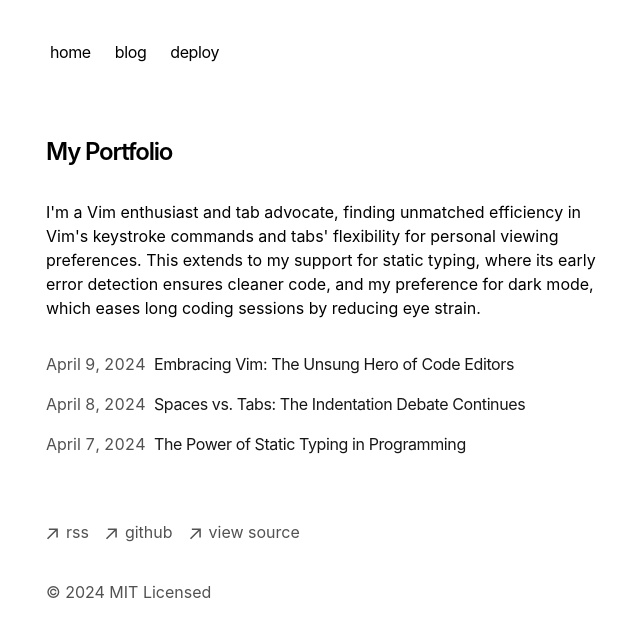
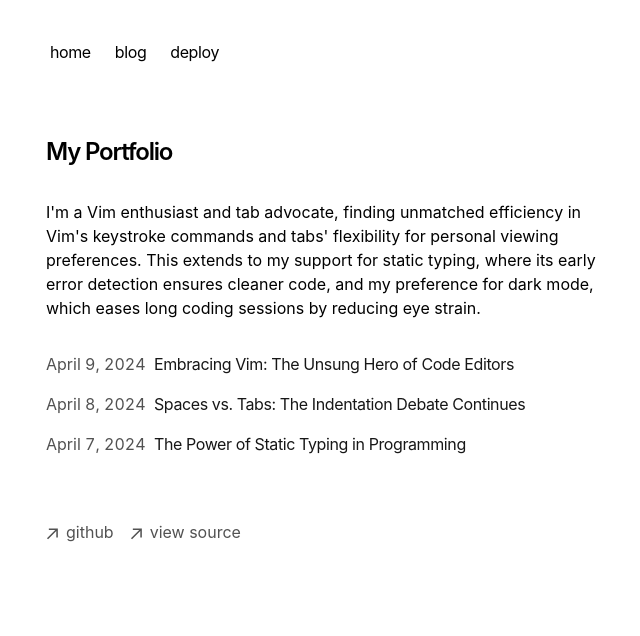
Before and after one commit to Michelangelo-Granato/michelangelo-portfolio, a Next.js app: page / in a window 1280 px wide. Shown: the top 636 px of the page, without its empty margins (306-946 px from the left). Built offline with nearby package versions, Linux system fonts and the light colour scheme.

Commit message:
update footer

```diff
--- a/app/components/footer.tsx
+++ b/app/components/footer.tsx
@@ -19,7 +19,7 @@ export default function Footer() {
   return (
     <footer className="mb-16">
       <ul className="font-sm mt-8 flex flex-col space-x-0 space-y-2 text-neutral-600 md:flex-row md:space-x-4 md:space-y-0 dark:text-neutral-300">
-        <li>
+        {/* <li>
           <a
             className="flex items-center transition-all hover:text-neutral-800 dark:hover:text-neutral-100"
             rel="noopener noreferrer"
@@ -29,13 +29,13 @@ export default function Footer() {
             <ArrowIcon />
             <p className="ml-2 h-7">rss</p>
           </a>
-        </li>
+        </li> */}
         <li>
           <a
             className="flex items-center transition-all hover:text-neutral-800 dark:hover:text-neutral-100"
             rel="noopener noreferrer"
             target="_blank"
-            href="https://github.com/vercel/next.js"
+            href="https://github.com/michelangelo-granato"
           >
             <ArrowIcon />
             <p className="ml-2 h-7">github</p>
@@ -46,16 +46,16 @@ export default function Footer() {
             className="flex items-center transition-all hover:text-neutral-800 dark:hover:text-neutral-100"
             rel="noopener noreferrer"
             target="_blank"
-            href="https://vercel.com/templates/next.js/portfolio-starter-kit"
+            href="https://github.com/michelangelo-granato/michelangelo-portfolio"
           >
             <ArrowIcon />
             <p className="ml-2 h-7">view source</p>
           </a>
         </li>
       </ul>
-      <p className="mt-8 text-neutral-600 dark:text-neutral-300">
+      {/* <p className="mt-8 text-neutral-600 dark:text-neutral-300">
         © {new Date().getFullYear()} MIT Licensed
-      </p>
+      </p> */}
     </footer>
   )
 }
```
